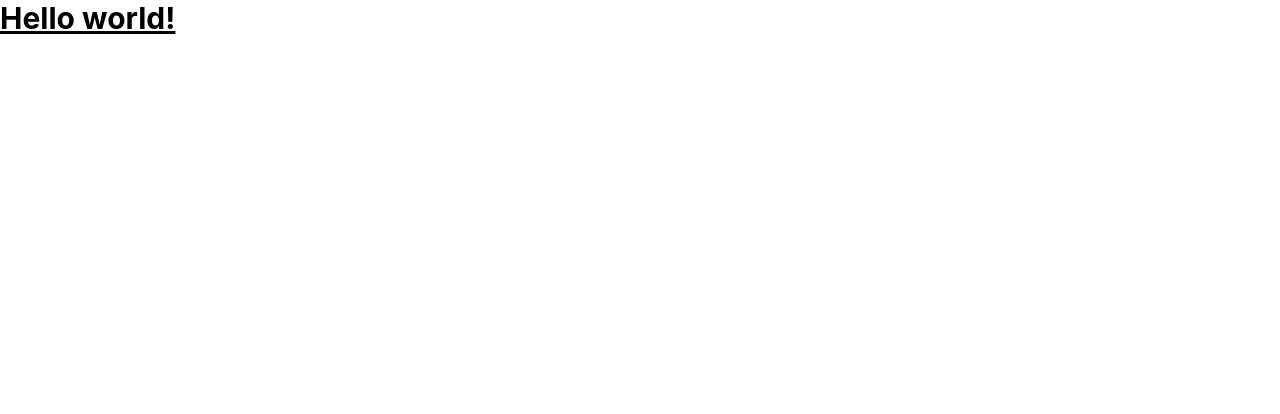
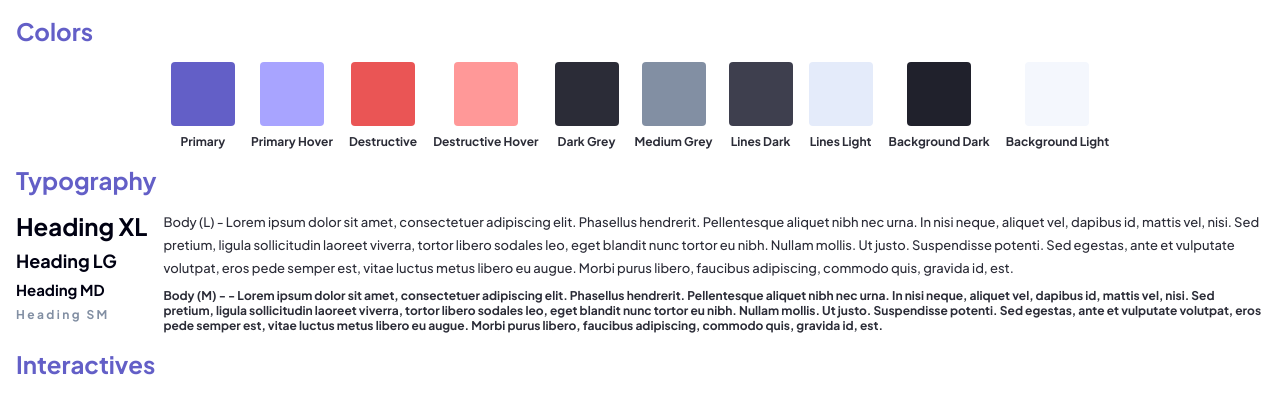
Before and after one commit to Bellsibub/task-forge, a React (Vite) app: page / in a window 1280 px wide. Shown: the top 414 px of the page. Built offline with nearby package versions, Linux system fonts and the light colour scheme.

Commit message:
feat: enhance App component with color and typography sections

```diff
--- a/src/App.tsx
+++ b/src/App.tsx
@@ -1,8 +1,89 @@
 function App() {
     return (
-        <>
-            <h1 className="text-3xl font-bold underline">Hello world!</h1>
-        </>
+        <div className="p-4 container mx-auto space-y-4">
+            <h1 className="heading-xl text-primary">Colors</h1>
+            <div>
+                <div className="flex flex-row gap-4 flex-wrap items-center justify-center">
+                    <div className="flex flex-col gap-2 items-center">
+                        <div className="w-16 h-16 bg-primary rounded" />
+                        <p className="body-md">Primary</p>
+                    </div>
+                    <div className="flex flex-col gap-2 items-center">
+                        <div className="w-16 h-16 bg-primary-hover rounded" />
+                        <p className="body-md">Primary Hover</p>
+                    </div>
+                    <div className="flex flex-col gap-2 items-center">
+                        <div className="w-16 h-16 bg-destructive rounded" />
+                        <p className="body-md">Destructive</p>
+                    </div>
+                    <div className="flex flex-col gap-2 items-center">
+                        <div className="w-16 h-16 bg-destructive-hover rounded" />
+                        <p className="body-md">Destructive Hover</p>
+                    </div>
+                    <div className="flex flex-col gap-2 items-center">
+                        <div className="w-16 h-16 bg-darkgrey rounded" />
+                        <p className="body-md">Dark Grey</p>
+                    </div>
+                    <div className="flex flex-col gap-2 items-center">
+                        <div className="w-16 h-16 bg-mediumgrey rounded" />
+                        <p className="body-md">Medium Grey</p>
+                    </div>
+                    <div className="flex flex-col gap-2 items-center">
+                        <div className="w-16 h-16 bg-lines-dark rounded" />
+                        <p className="body-md">Lines Dark</p>
+                    </div>
+                    <div className="flex flex-col gap-2 items-center">
+                        <div className="w-16 h-16 bg-lines-light rounded" />
+                        <p className="body-md">Lines Light</p>
+                    </div>
+                    <div className="flex flex-col gap-2 items-center">
+                        <div className="w-16 h-16 bg-bg-dark rounded" />
+                        <p className="body-md">Background Dark</p>
+                    </div>
+                    <div className="flex flex-col gap-2 items-center">
+                        <div className="w-16 h-16 bg-bg-light rounded" />
+                        <p className="body-md">Background Light</p>
+                    </div>
+                </div>
+            </div>
+            <h1 className="heading-xl text-primary">Typography</h1>
+            <div className="flex flex-row gap-4">
+                <div className="flex flex-col gap-2 shrink-0">
+                    <h1 className="heading-xl">Heading XL</h1>
+                    <h2 className="heading-lg">Heading LG</h2>
+                    <h3 className="heading-md">Heading MD</h3>
+                    <h4 className="heading-sm">Heading SM</h4>
+                </div>
+                <div className="flex flex-col gap-2">
+                    <p className="body-lg">
+                        Body (L) - Lorem ipsum dolor sit amet, consectetuer
+                        adipiscing elit. Phasellus hendrerit. Pellentesque
+                        aliquet nibh nec urna. In nisi neque, aliquet vel,
+                        dapibus id, mattis vel, nisi. Sed pretium, ligula
+                        sollicitudin laoreet viverra, tortor libero sodales leo,
+                        eget blandit nunc tortor eu nibh. Nullam mollis. Ut
+                        justo. Suspendisse potenti. Sed egestas, ante et
+                        vulputate volutpat, eros pede semper est, vitae luctus
+                        metus libero eu augue. Morbi purus libero, faucibus
+                        adipiscing, commodo quis, gravida id, est.
+                    </p>
+                    <p className="body-md">
+                        Body (M) - - Lorem ipsum dolor sit amet, consectetuer
+                        adipiscing elit. Phasellus hendrerit. Pellentesque
+                        aliquet nibh nec urna. In nisi neque, aliquet vel,
+                        dapibus id, mattis vel, nisi. Sed pretium, ligula
+                        sollicitudin laoreet viverra, tortor libero sodales leo,
+                        eget blandit nunc tortor eu nibh. Nullam mollis. Ut
+                        justo. Suspendisse potenti. Sed egestas, ante et
+                        vulputate volutpat, eros pede semper est, vitae luctus
+                        metus libero eu augue. Morbi purus libero, faucibus
+                        adipiscing, commodo quis, gravida id, est.
+                    </p>
+                </div>
+            </div>
+            <h1 className="heading-xl text-primary">Interactives</h1>
+            <div className="flex flex-row gap-4"></div>
+        </div>
     );
 }
 
--- a/src/index.css
+++ b/src/index.css
@@ -1 +1,41 @@
+@import url('https://fonts.googleapis.com/css2?family=Plus+Jakarta+Sans:ital,wght@0,200..800;1,200..800&display=swap');
+
 @import 'tailwindcss';
+
+@theme {
+    --color-primary: #635FC7;
+    --color-primary-hover: #A8A4FF;
+    --color-black: #000112;
+    --color-white: #FFFFFF;
+    --color-darkgrey: #2B2C37;
+    --color-mediumgrey: #828FA3;
+    --color-lines-dark: #3E3F4E;
+    --color-lines-light: #E4EBFA;
+    --color-bg-dark: #20212C;
+    --color-bg-light: #F4F7FD;
+    --color-destructive: #EA5555;
+    --color-destructive-hover: #FF9898;
+
+    --font-sans: 'Plus Jakarta Sans', sans-serif;
+}
+
+@layer components {
+    .heading-xl {
+        @apply text-2xl font-bold leading-7.5 text-black;
+    }
+    .heading-lg {
+        @apply text-lg font-bold leading-5.75 text-black;
+    }
+    .heading-md {
+        @apply text-[15px] font-bold leading-4.75 text-black;
+    }
+    .heading-sm {
+        @apply text-xs font-bold leading-3.75 tracking-[2.4px] text-mediumgrey;
+    }
+    .body-lg {
+        @apply text-[13px] font-medium leading-5.75 text-darkgrey;
+    }
+    .body-md {
+        @apply text-xs font-bold leading-3.75 text-darkgrey;
+    }
+}
```
